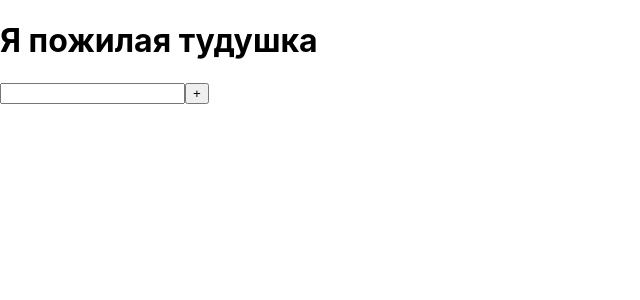
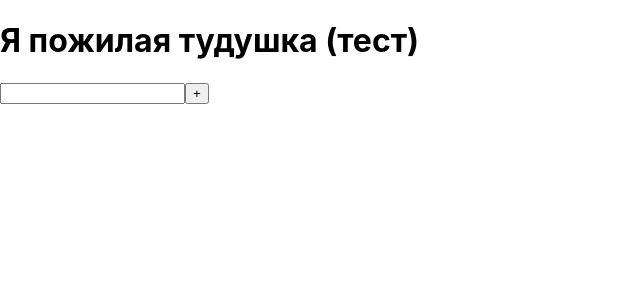
Before and after one commit to Ra1n-xD/todolist-react, a React (Create React App) app: page / in a window 1280 px wide. Shown: the top 300 px of the page, without its empty margins (0-640 px from the left). Built offline with nearby package versions, Linux system fonts and the light colour scheme.

Commit message:
test deploy

```diff
--- a/src/TodoList.tsx
+++ b/src/TodoList.tsx
@@ -19,7 +19,7 @@ const TodoList = () => {
 
   return (
     <div>
-      <h1>Я пожилая тудушка</h1>
+      <h1>Я пожилая тудушка (тест)</h1>
       <input type="text" value={text} onChange={(e) => setText(e.target.value)} />
       <button onClick={handleAddTodo}>+</button>
       <ul>
```
